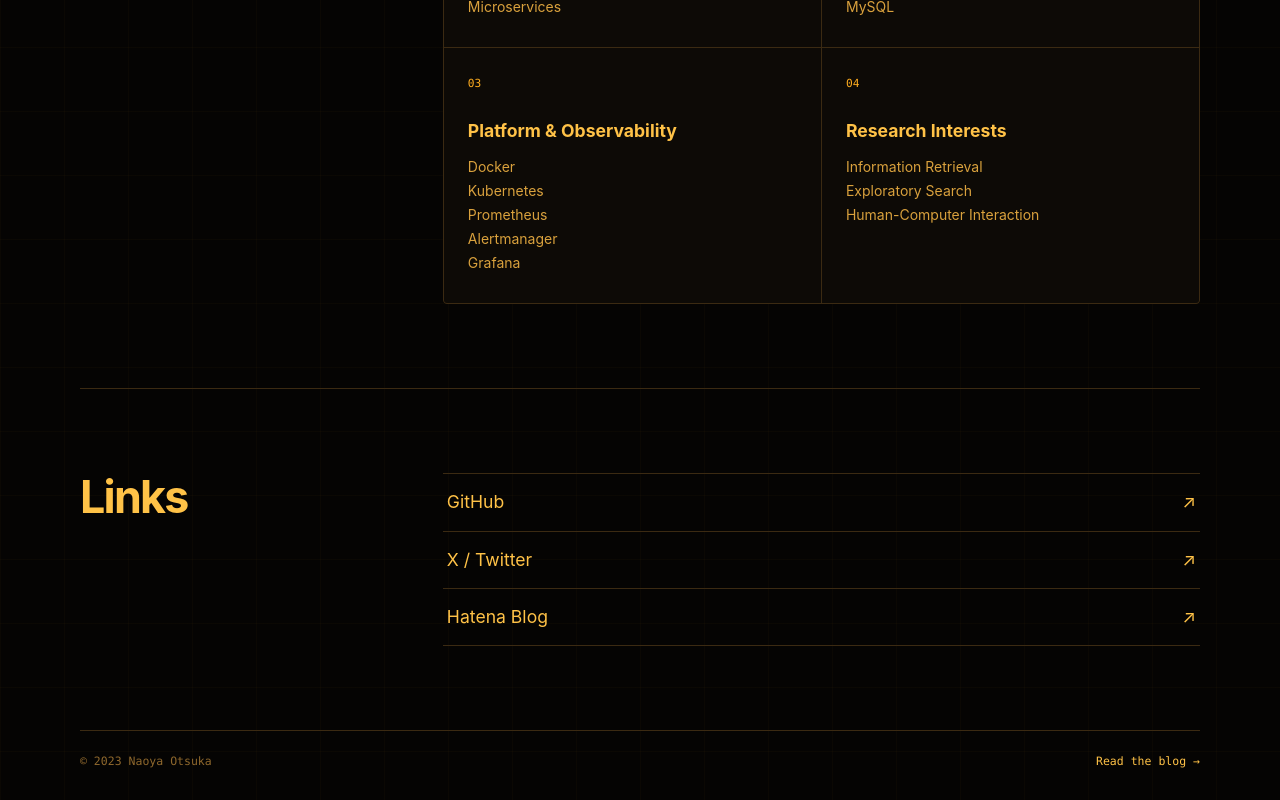
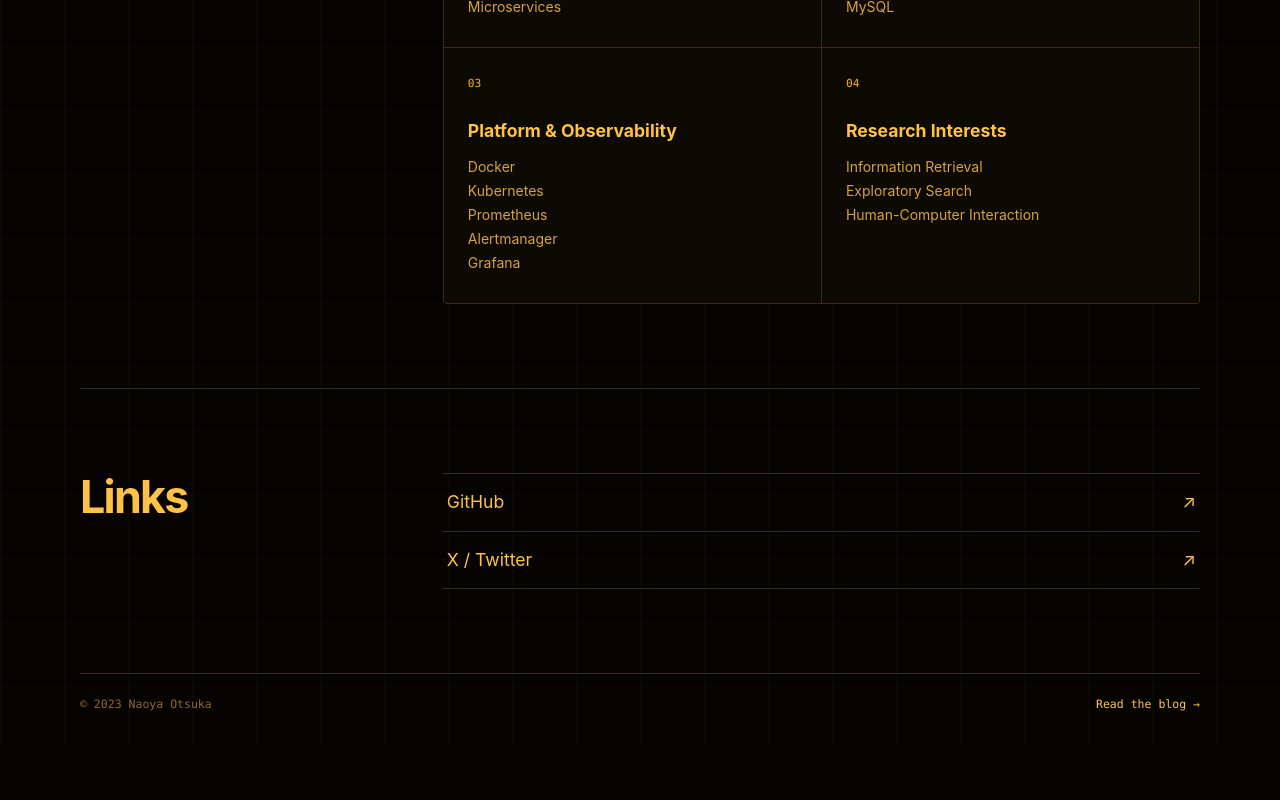
Before and after one commit to otknoy/otknoy.github.io, a Next.js app: page / in a window 1280 px wide. Shown: the part 1361-2161 px from the top of the page. After the commit the page ends 2104 px from the top, so only its background shows below. Built offline with nearby package versions, Linux system fonts and the light colour scheme.

Commit message:
chore: remove Hatena Blog link

```diff
--- a/app/page.tsx
+++ b/app/page.tsx
@@ -48,7 +48,6 @@ const skills = [
 const links = [
   { label: 'GitHub', href: 'https://github.com/otknoy' },
   { label: 'X / Twitter', href: 'https://twitter.com/otknoy' },
-  { label: 'Hatena Blog', href: 'https://otknoy.hatenablog.com' },
 ]
 
 export default function Home() {
```
Also changed, not shown: 1 other file (tests, documents, lock files or other folders).
